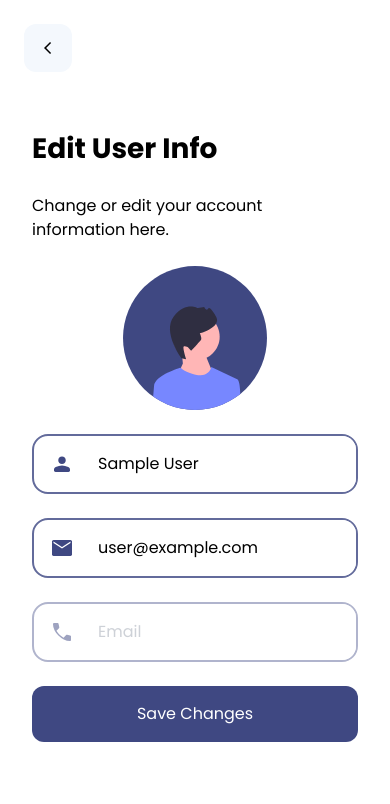
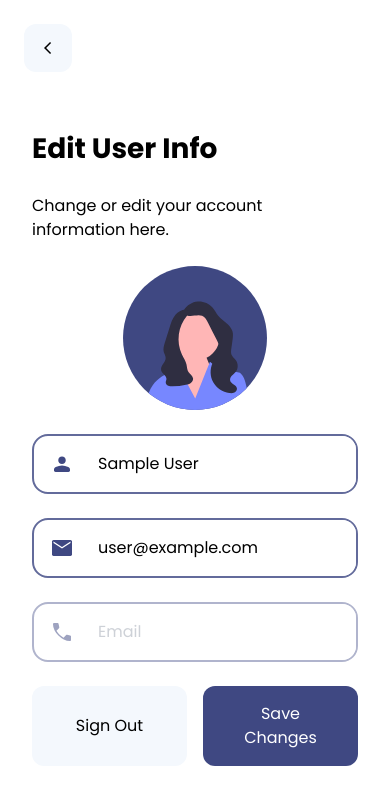
Before and after one commit to FlamingArch/pandaal, a React (Vite) app: page /account in a window 390 px wide. Shown: the top 804 px of the page. Built offline with nearby package versions, Linux system fonts and the light colour scheme; no server answers; the database is empty; sample sign-in values are in the browser's storage.

Commit message:
Responsive Pages, SignOut Button

```diff
--- a/src/components/page.tsx
+++ b/src/components/page.tsx
@@ -28,7 +28,7 @@ export default function Page({
     | { top?: number; right?: number; bottom?: number; left?: number };
   gap?: number;
   // responseFactor?: number;
-  responsive: bool;
+  responsive?: boolean;
 }) {
   function getBackdropStyles(Backdrop) {
     switch (Backdrop) {
--- a/src/components/requireSignIn.jsx
+++ b/src/components/requireSignIn.jsx
@@ -6,9 +6,6 @@ import { IconPreloader } from "./icons";
 export default function RequireSignIn({ children }) {
   const { user, loggingIn } = useContext(FirebaseContext);
   const location = useLocation();
-  const navigate = useNavigate();
-
-  console.log(loggingIn);
 
   if (loggingIn) {
     return (
--- a/src/fragments/signInPrompt.jsx
+++ b/src/fragments/signInPrompt.jsx
@@ -28,12 +28,12 @@ export default function SignInPrompt({
   }, [countryCode]);
 
   return (
-    <Page padding={8} className="justify-center items-center" gap={4}>
+    <Page padding={8} gap={4}>
       <Text headingLevel={3} bold>
         Sign In
       </Text>
       <Text dimmed>Enter your phone number to continue</Text>
-      <div className="flex gap-4 w-96">
+      {/* INFO:Enable this to add a country code input */}
       {/* <Input
           type="number"
           className="w-32"
@@ -41,6 +41,7 @@ export default function SignInPrompt({
           onChange={(e) => setCountryCode(e.target.value)}
           placeholder="Code"
         /> */}
+
       <Input
         type="number"
         className="flex-grow"
@@ -58,8 +59,9 @@ export default function SignInPrompt({
         }}
         placeholder="Phone Number"
       />
-      </div>
+
       <div id="rcv"></div>
+      <div className="flex">
         <Button
           onClick={() => {
             if (!loading) {
@@ -67,9 +69,9 @@ export default function SignInPrompt({
               signInSendCode(auth, "rcv", `${countryCode}${phone}`, onSubmit);
             }
           }}
+          className="flex-grow"
           type="emphasis"
           disabled={disableSubmission}
-        className="w-96"
         >
           {loading ? (
             <IconPreloader className="w-6 h-6 stroke-white" />
@@ -77,6 +79,7 @@ export default function SignInPrompt({
             "Send Code"
           )}
         </Button>
+      </div>
     </Page>
   );
 }
--- a/src/fragments/signInVerifyCode.jsx
+++ b/src/fragments/signInVerifyCode.jsx
@@ -23,8 +23,8 @@ export default function signInVerifyCode({ phoneNumber, completion }) {
         onChange={(e) => setCode(e.target.value)}
         leading={<IconPasskey className="w-6 h-6 fill-primary-500" />}
         placeholder="Code"
-        className="w-96"
       />
+      <div className="flex">
         <Button
           onClick={() => {
             setLoading(true);
@@ -32,7 +32,7 @@ export default function signInVerifyCode({ phoneNumber, completion }) {
           }}
           type="emphasis"
           disabled={code.length !== 6}
-        className="w-96"
+          className="flex-grow"
         >
           {loading ? (
             <p className="flex gap-2">
@@ -42,28 +42,7 @@ export default function signInVerifyCode({ phoneNumber, completion }) {
             "Verify Code"
           )}
         </Button>
+      </div>
     </Page>
-    // <div className="grid place-content-center h-[70vh] gap-8">
-    //   <p className="text-3xl font-bold text-center">Enter Code</p>
-    //   <div className="w-2/3 text-center mx-auto">
-
-    //   </div>
-    //   <Input
-    //     type="number"
-    //     placeholder="Code"
-    //     value={code}
-    //     onChange={(e) => setCode(e.target.value)}
-    //   />
-    //   <button
-    //     className={
-    //       "px-16 py-3 mt-20 w-fit mx-auto bg-primary-500 text-white rounded-2xl transition-all " +
-    //       (code.length === 6
-    //         ? "shadow-xl shadow-primary-300 hover:shadow-primary-500 hover:shadow-2xl hover:scale-105 hover:bg-primary-600"
-    //         : "opacity-50 cursor-not-allowed")
-    //     }
-    //   >
-    //     Verify Code
-    //   </button>
-    // </div>
   );
 }
--- a/src/functions/initiatePayment.ts
+++ b/src/functions/initiatePayment.ts
@@ -21,7 +21,6 @@ export default async function intiatePayment(
 
   const orderDetails = await fetchOrderId(data);
   const order = JSON.parse(orderDetails.data as any);
-  console.debug(orderDetails);
 
   var options = {
     key: "rzp_live_SLrlOO8OxclkKl",
--- a/src/pages/authentication/account.tsx
+++ b/src/pages/authentication/account.tsx
@@ -12,9 +12,10 @@ import { BackButton } from "../../fragments";
 import { useUserDoc } from "../../hooks";
 import profileFemale from "../../assets/profile-female.svg";
 import profileMale from "../../assets/profile-male.svg";
+import { useNavigate } from "react-router-dom";
 
 export default function PageAccount() {
-  const { user } = React.useContext<any>(FirebaseContext);
+  const { user, signOut } = React.useContext<any>(FirebaseContext);
   const userDoc = useUserDoc(user.uid);
   const [name, setName] = React.useState("");
   const [email, setEmail] = React.useState("");
@@ -26,7 +27,14 @@ export default function PageAccount() {
     setPhone(user.phoneNumber);
   }, [user]);
 
+  const navigate = useNavigate();
+
   const handleSubmit = () => {};
+
+  const handleSignOut = () => {
+    signOut();
+    navigate("/");
+  };
 
   return (
     <Scaffold appBar={<AppBar leading={<BackButton />} />}>
@@ -38,9 +46,9 @@ export default function PageAccount() {
         <div className="relative self-center rounded-full overflow-clip aspect-square w-36 h-36 bg-primary-500">
           <img
             src={
-              userDoc?.imgBmp ?? userDoc?.gender == "female"
-                ? profileFemale
-                : profileMale
+              userDoc?.imgBmp ?? userDoc?.gender == "male"
+                ? profileMale
+                : profileFemale
             }
             className="hover:brightness-50 transition-all"
           />
@@ -49,7 +57,6 @@ export default function PageAccount() {
           </div>
         </div>
 
-        <div className="flex flex-col w-full max-w-lg gap-6 mx-auto">
         <Input
           placeholder="Name"
           leading={<IconUser className="w-6 h-6 fill-primary-500" />}
@@ -69,6 +76,14 @@ export default function PageAccount() {
           value={phone}
           onChange={(e) => {}}
         />
+        <div className="flex gap-4">
+          <Button
+            className="flex-grow w-full ml-auto"
+            type="secondary"
+            onClick={handleSignOut}
+          >
+            Sign Out
+          </Button>
           <Button className="flex-grow w-full ml-auto" type="primary">
             Save Changes
           </Button>
--- a/src/pages/event/event.tsx
+++ b/src/pages/event/event.tsx
@@ -89,10 +89,10 @@ export default function PageEvent() {
           <Page
             backdrop="solid"
             cornerRadius={6}
-            padding={{ top: 6, left: 6, bottom: 28, right: 6 }}
-            margin={{ top: 12, left: 6, bottom: 6, right: 6 }}
+            padding={6}
+            margin={{ top: 12, left: 6, bottom: 28, right: 6 }}
             gap={12}
-            responseFactor={0.4}
+            responsive
           >
             <EventInfo event={event} />
             <EventOrganisationDetails event={event} />
```
Also changed, not shown: src/hooks/useCollegeDetails.tsx (+0 -8 lines). Lines whose indentation alone changed are shown as unchanged.
